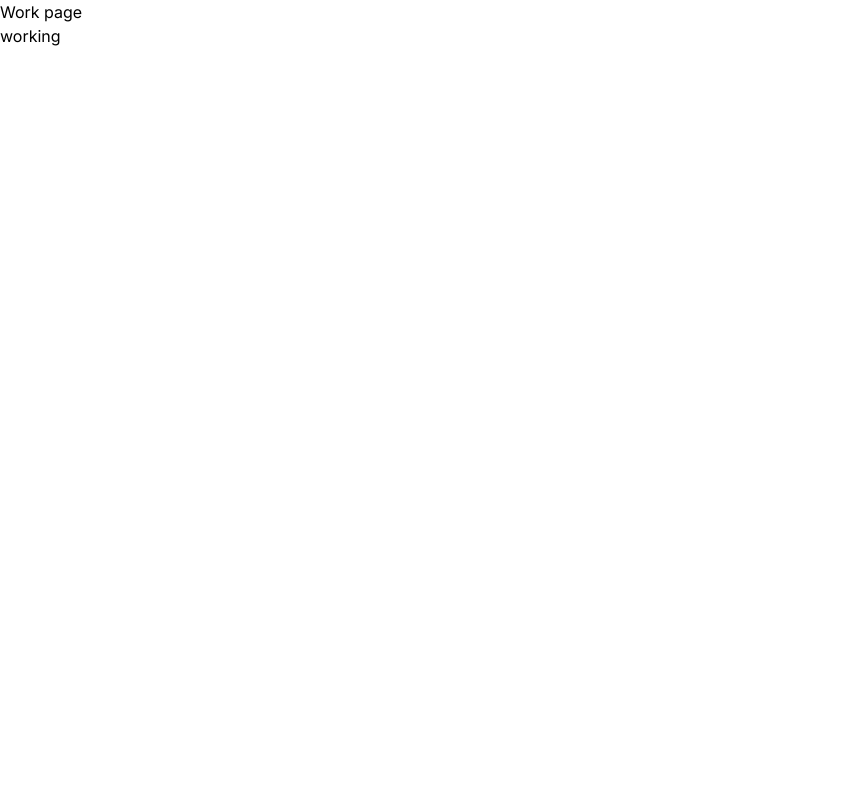
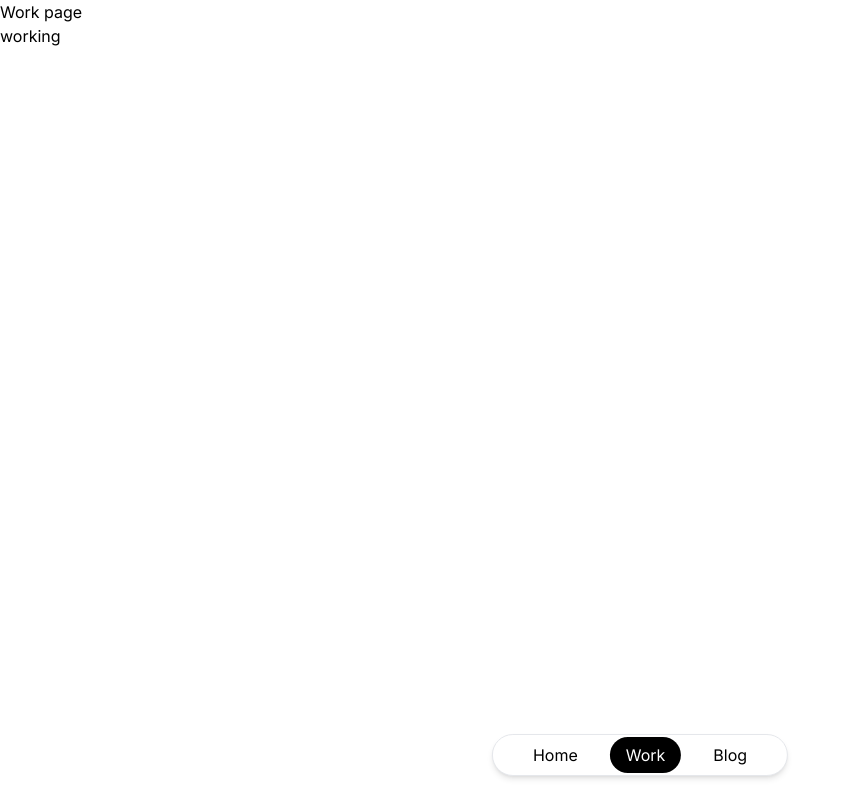
Before and after one commit to damandeep611/dev-blog, a Next.js app: page /work in a window 1280 px wide. Shown: the whole page, without its empty margins (0-851 px from the left). Built offline with nearby package versions, Linux system fonts and the light colour scheme.

Commit message:
nav menu docked

```diff
--- a/app/components/layout/Navbar.tsx
+++ b/app/components/layout/Navbar.tsx
@@ -16,7 +16,7 @@ const Navbar: React.FC<NavbarProps> = () => {
     { name: "Blog", path: "/blog" },
   ];
   return (
-    <nav className="flex items-center justify-center bg-white rounded-full border border-solid  shadow-md container mx-auto max-w-xl my-6 py-3">
+    <nav className="flex items-center justify-center bg-white rounded-full border border-solid  shadow-md   my-6 px-6 py-2 fixed bottom-0 left-1/2 -translate-x-1/2  space-x-4">
       {items.map((item) => (
         <Link href={item.path} key={item.name} passHref>
           <motion.span
--- a/app/layout.tsx
+++ b/app/layout.tsx
@@ -26,7 +26,7 @@ export default function RootLayout({
     <html lang="en" className={inter.variable}>
       <body>
         <section className="min-h-screen">
-          {/* <Navbar /> */}
+          <Navbar />
           <main>{children}</main>
           <Footer />
         </section>
```
